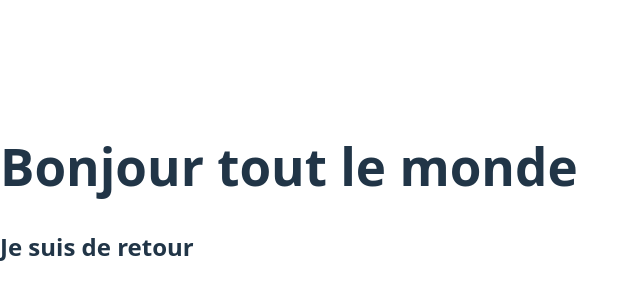
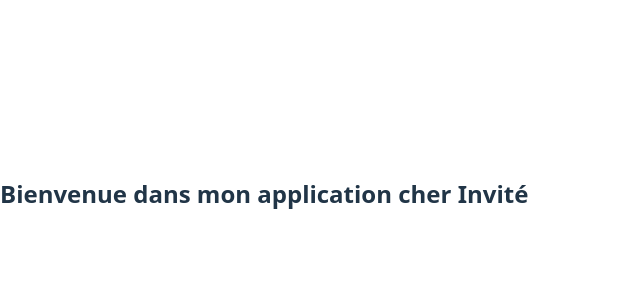
Before and after one commit to Chadrac-WAKOMYA/react-nextjs-leaarning, a React (Vite) app: page / in a window 1280 px wide. Shown: the part 206-506 px from the top of the page, without its empty margins (0-640 px from the left). Built offline with nearby package versions, Linux system fonts and the light colour scheme.

Commit message:
condition in component

```diff
--- a/src/main.tsx
+++ b/src/main.tsx
@@ -1,13 +1,18 @@
 import { createRoot } from 'react-dom/client'
 import './index.css'
 
+const Welcome = () => {
+  const nom = "Chadrac"; // Vous pouvez changer le nom pour tester
+  return <>
+    <h2>Bienvenue dans mon application cher {nom === "Chadrac" ? "Invité" : "Inconnu"}</h2>
+  </>
+}
 const Test = () => {
-  return <h2>Je suis de retour</h2>
+  return <h2>Nous sommes de retour</h2>
 }
 
 createRoot(document.getElementById('root')!).render(
   <>
-    <h1>Bonjour tout le monde</h1>
-    <Test />
+    <Welcome />
   </>
 )
```
